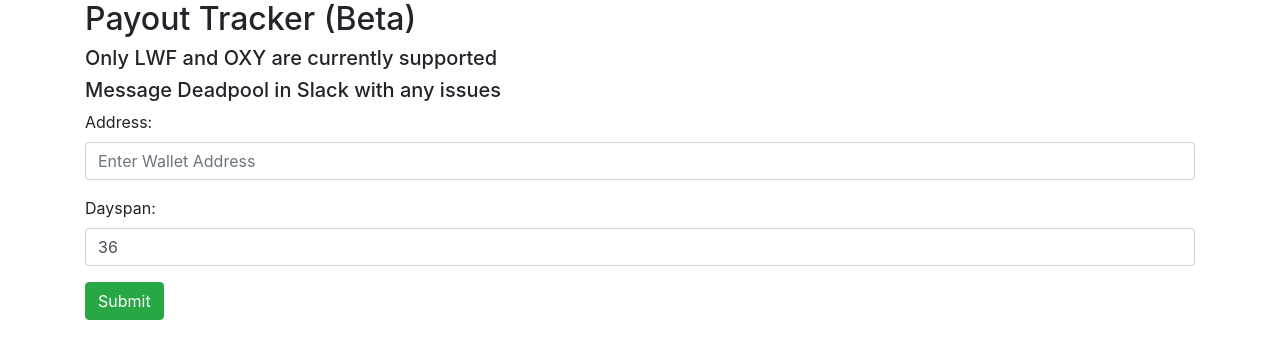
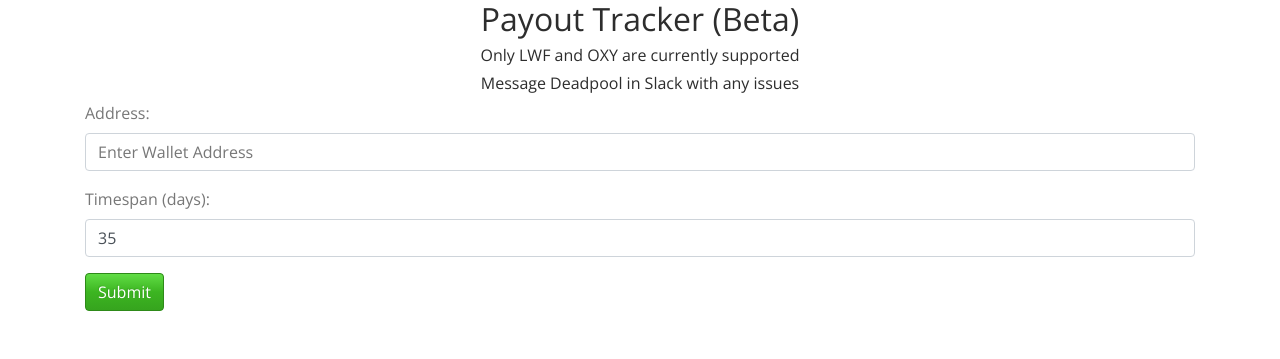
Before and after one commit to DEADP0OL/DPOS-Payout-Tracker, a Flask app: page / in a window 1280 px wide. Shown: the top 359 px of the page. Run offline with Flask 2, Linux system fonts and the light colour scheme; some libraries are stand-ins or nearby versions.

Commit message:
Update tracker.html

```diff
--- a/templates/tracker.html
+++ b/templates/tracker.html
@@ -1,8 +1,7 @@
 <html>
     <head>
        <title>Reusable Form Demo</title>
-       <link rel="stylesheet" media="screen" href ="static/bootstrap.min.css">
-       <link rel="stylesheet" href="static/bootstrap-theme.min.css">
+       <link href="https://bootswatch.com/4/spacelab/bootstrap.min.css" rel="stylesheet">
        <meta name="viewport" content = "width=device-width, initial-scale=1.0">
 
     </head>
@@ -11,19 +10,20 @@
 
 <div class="container">
 
-
-  <h2>Payout Tracker (Beta)</h2>
-  <h5>Only LWF and OXY are currently supported</h5>
-  <h5>Message Deadpool in Slack with any issues</h5>
+  <div align="center">
+    <h2>Payout Tracker (Beta)</h2>
+    <h6>Only LWF and OXY are currently supported</h6>
+    <h6>Message Deadpool in Slack with any issues</h6>
+  </div>
   <form  action="" method="post" role="form">
     {{ form.csrf }}
     <div class="form-group">
       <label for="name">Address:</label>
-      <input type="text" class="form-control" id="address" name="address" placeholder="Enter Wallet Address">
+      <input type="text" class="form-control" id="address" name="address" placeholder="Enter Wallet Address" minlength="1">
     </div>
     <div class="form-group">
-      <label for="name">Dayspan:</label>
-      <input type="number" class="form-control" id="dayspan" name="dayspan" value=36>
+      <label for="name">Timespan (days):</label>
+      <input type="number" class="form-control" id="dayspan" name="dayspan" value=35 min="1" max="60" step="1">
     </div>
     <button type="submit" class="btn btn-success">Submit</button>
   </form>
@@ -34,9 +34,6 @@
 
         {% for message in messages %}
             {% if "Error" not in message[1]: %}
-                <div class="alert alert-info">
-                {{ message[1] }}
-                </div>
             {% endif %}
 
             {% if "Error" in message[1]: %}
```
